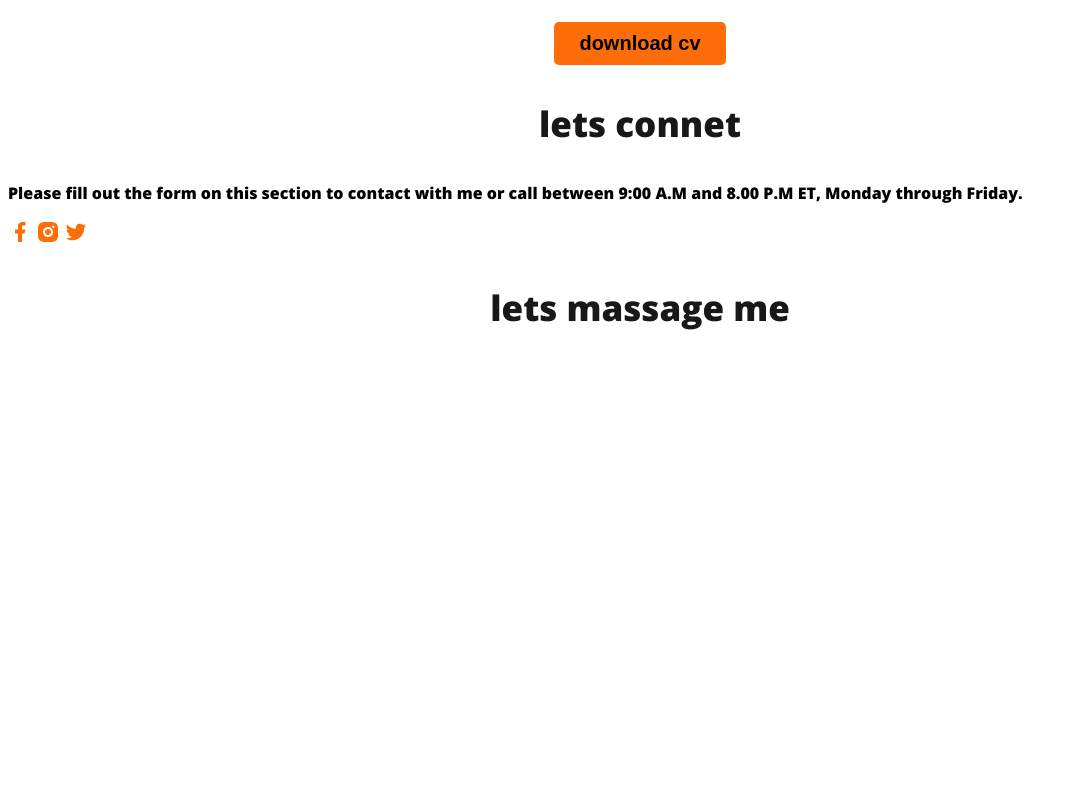
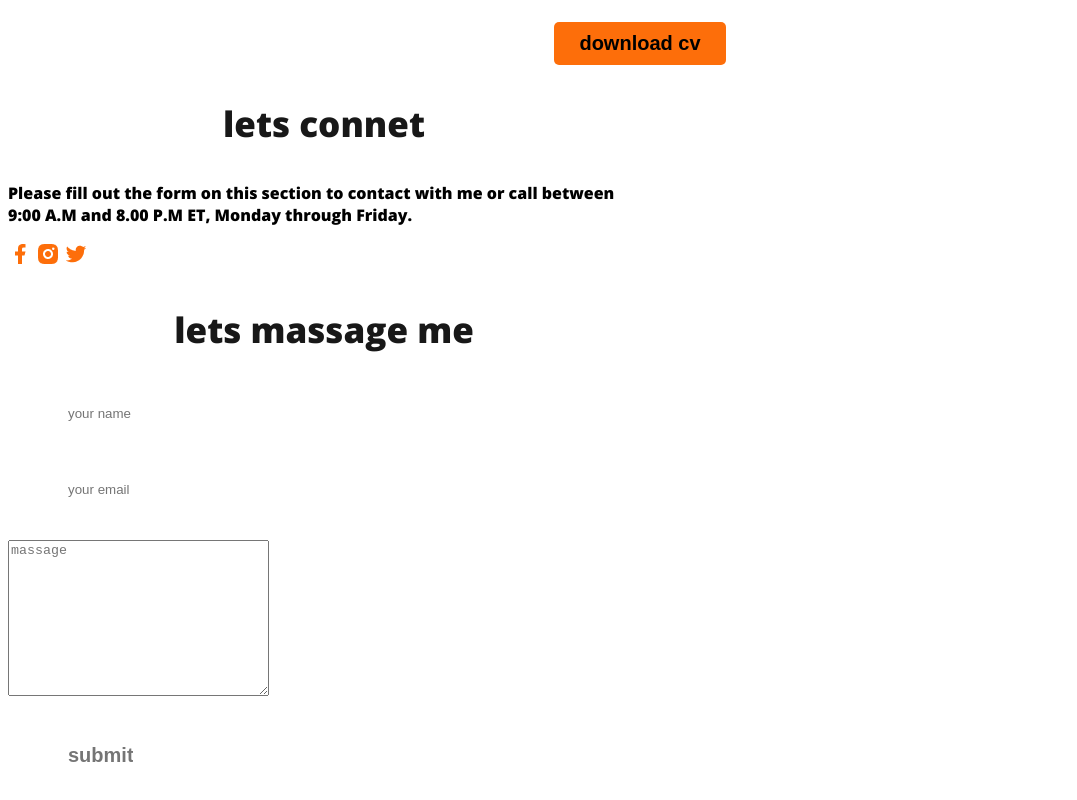
Before and after one commit to mdriaz60000/webdeveloper-repo, a plain HTML site: page index.html in a window 1280 px wide. Shown: the part 2857-3657 px from the top of the page, without its empty margins (0-1077 px from the left). Before the commit the page ends 3223 px from the top, so only its background shows below. Drawn offline with nearby package versions, Linux system fonts and the light colour scheme.

Commit message:
added footer-column

```diff
--- a/index.html
+++ b/index.html
@@ -161,6 +161,12 @@
 </div>
 <div class="footer-column">
     <h3 class="section-title">lets massage me</h3>
+    <from  class=contac  action="">
+        <input type="text" placeholder="your name">
+        <input type="email" name=""placeholder="your email" id="">
+<textarea name="" id="" placeholder="massage"   cols="30" rows="10"></textarea>
+<input class="btn-primary" type="submit" value="submit">
+    </from>
 </div>
    </footer>
 </body>
--- a/style.css
+++ b/style.css
@@ -147,5 +147,22 @@ display: flex;
 /* footer related style */
 .footer{
     display: flex;
+    gap: 100px;
     background: #FFF8F3;
+    padding: 130px 200px;
+    margin: top 100px;
+    justify-content: space-between;
 }
+.footer-column{
+    width: 50%;
+}
+.contac input, textaria{
+display:block;
+margin: 25px;
+padding: 18px 35px;
+color:#757575;
+border-radius: 5px;
+background-color: #FFF;
+border: 0px;
+width: 100px;
+}
```
